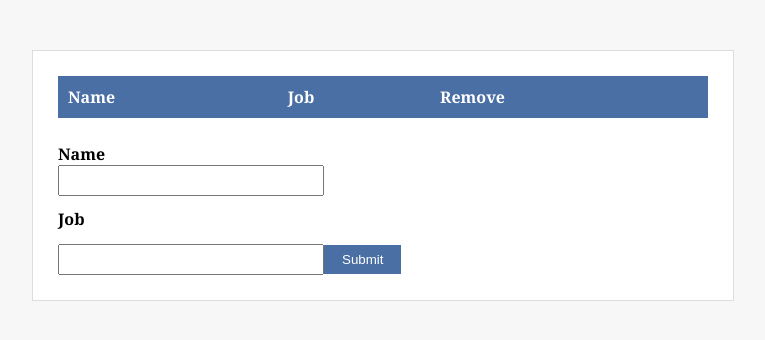
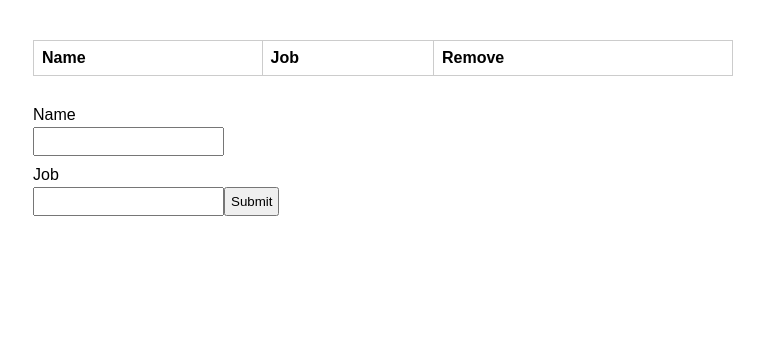
Before and after one commit to sainakakkar2006/csc-308-app, a React (Vite) app in the folder packages/react-frontend/: page / in a window 1280 px wide. Shown: the top 340 px of the page, without its empty margins (257-1022 px from the left). Built offline with nearby package versions, Linux system fonts and the light colour scheme.

Commit message:
Final Style

```diff
--- a/packages/react-frontend/src/main.css
+++ b/packages/react-frontend/src/main.css
@@ -1,53 +1,27 @@
-body {
-  background-color: #f7f7f7;
-  font-family: Georgia, serif;
-}
-
 .container {
-  max-width: 650px;
-  margin: 50px auto;
-  background-color: white;
-  padding: 25px;
-  border: 1px solid #ddd;
+  max-width: 700px;
+  margin: 40px auto;
+  font-family: Arial, sans-serif;
 }
 
 table {
   width: 100%;
   border-collapse: collapse;
-  margin-bottom: 25px;
+  margin-bottom: 30px;
 }
 
-th {
-  background-color: #4a6fa5;
-  color: white;
-  padding: 10px;
+th, td {
+  border: 1px solid #ccc;
+  padding: 8px;
   text-align: left;
-}
-
-td {
-  padding: 10px;
-}
-
-tr:nth-child(even) {
-  background-color: #f2f2f2;
 }
 
 label {
   display: block;
-  margin-top: 12px;
-  font-weight: bold;
+  margin-top: 10px;
 }
 
-input[type="text"] {
-  width: 250px;
-  padding: 6px;
+input {
+  padding: 5px;
+  margin-top: 3px;
 }
-
-input[type="button"] {
-  margin-top: 15px;
-  padding: 7px 18px;
-  background-color: #4a6fa5;
-  color: white;
-  border: none;
-  cursor: pointer;
-}
```
